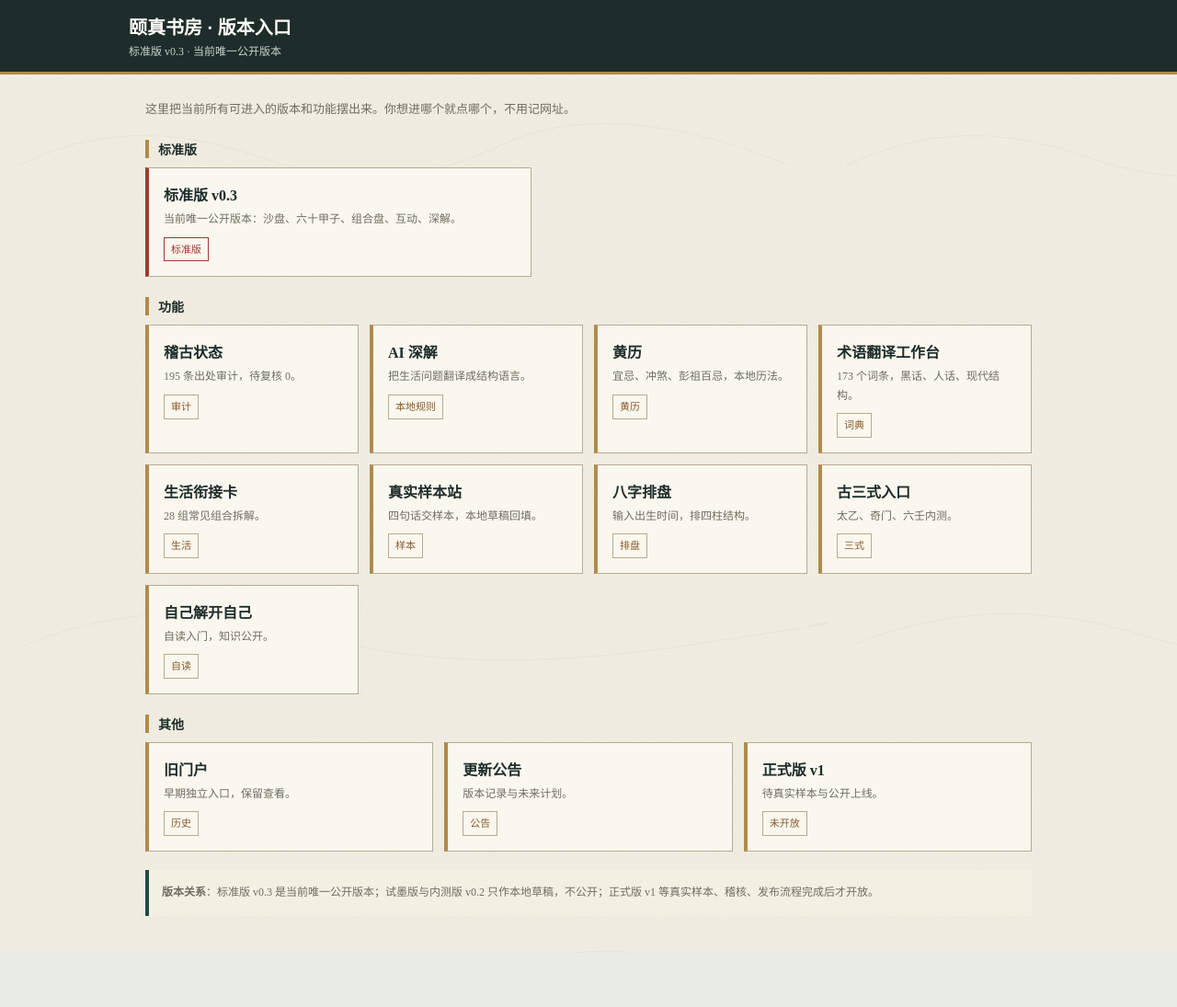
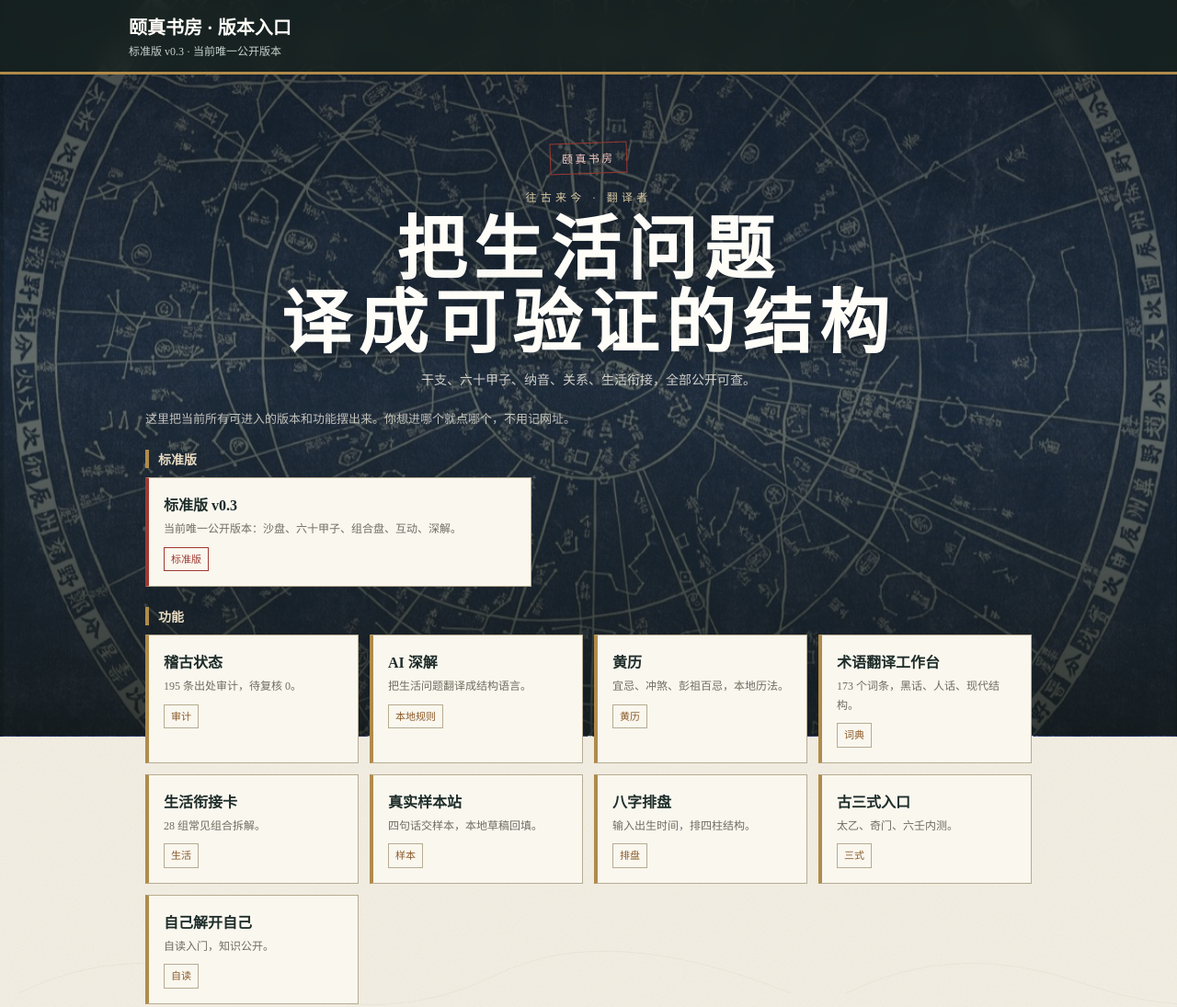
Before and after one commit to TatanChaos/-, a website: page 入口.html in a window 1280 px wide. Shown: the top 1095 px of the page at 92% size. Before the commit the page ends 1036 px from the top, so only its background shows below. Drawn offline with Linux system fonts and the light colour scheme.

Commit message:
入口页升级3A级电影开场与3D卡片

```diff
--- a/入口.html
+++ b/入口.html
@@ -31,21 +31,46 @@
     font-family: "PingFang SC", "Songti SC", "Noto Serif SC", "Microsoft YaHei", serif;
     letter-spacing: 0;
   }
+  body::before {
+    content: "";
+    position: fixed;
+    inset: 0;
+    z-index: -2;
+    background: url("assets/star-chart-portal.jpg") center / cover no-repeat;
+    animation: kenburns 34s ease-in-out infinite alternate;
+  }
+  body::after {
+    content: "";
+    position: fixed;
+    inset: 0;
+    z-index: -1;
+    background: linear-gradient(180deg, rgba(15, 22, 20, .78), rgba(25, 38, 34, .66), rgba(18, 24, 20, .86));
+  }
   header {
+    position: sticky;
+    top: 0;
+    z-index: 10;
     padding: 14px 18px;
-    background: var(--ink-deep);
+    background: rgba(23, 34, 30, .72);
+    backdrop-filter: blur(12px);
     border-bottom: 3px solid var(--gold);
     color: var(--paper-soft);
   }
   .head-inner { max-width: 1000px; margin: 0 auto; }
   .head-inner h1 { margin: 0; font-size: 20px; }
   .head-inner p { margin: 3px 0 0; font-size: 12px; color: #c7d3cd; }
-  main { width: min(100%, 1000px); margin: 0 auto; padding: 26px 18px 40px; }
-  .intro { margin: 0 0 20px; font-size: 13px; line-height: 1.8; color: var(--muted); }
+  main { position: relative; z-index: 1; width: min(100%, 1000px); margin: 0 auto; padding: 40px 18px 60px; }
+  .hero { padding: 34px 10px 18px; text-align: center; color: var(--paper-soft); animation: heroIn 1.1s ease both; }
+  .hero .kicker { font-size: 12px; letter-spacing: .36em; color: #d8c9a3; }
+  .hero h1 { margin: 10px 0 8px; font-family: "Songti SC", "STSong", "Noto Serif SC", serif; font-size: clamp(38px, 8vw, 76px); line-height: 1.05; letter-spacing: .1em; text-shadow: 0 6px 30px rgba(0,0,0,.38); }
+  .hero p { margin: 0; font-size: 14px; line-height: 1.8; color: rgba(247,242,230,.82); }
+  .hero .seal { display: inline-block; margin-bottom: 16px; padding: 7px 12px; border: 1px solid var(--red); color: #f3c7c1; font-size: 12px; letter-spacing: .2em; transform: rotate(-2deg); }
+  .intro { margin: 0 0 20px; font-size: 13px; line-height: 1.8; color: rgba(247,242,230,.75); }
   .cards {
     display: grid;
     grid-template-columns: repeat(auto-fit, minmax(220px, 1fr));
     gap: 12px;
+    perspective: 1200px;
   }
   .section-label {
     margin: 22px 0 10px;
@@ -53,10 +78,11 @@
     border-left: 4px solid var(--gold);
     font-size: 14px;
     font-weight: 700;
-    color: var(--ink-deep);
+    color: #e9dcc2;
   }
   .cards.one { grid-template-columns: minmax(220px, 420px); }
   .card {
+    position: relative;
     display: block;
     padding: 16px;
     background: var(--surface);
@@ -65,13 +91,25 @@
     text-decoration: none;
     color: var(--ink);
     transition: transform .18s ease, border-color .18s ease, box-shadow .18s ease, background .18s ease;
-    animation: rise .45s ease both;
+    animation: rise .45s ease backwards;
+    overflow: hidden;
   }
   .card:hover {
-    transform: translateY(-2px);
+    transform: translateY(-5px) rotateX(1.4deg) rotateY(-1.4deg) scale(1.01);
     border-left-color: var(--red);
     background: var(--paper-soft);
-    box-shadow: 0 8px 22px rgba(40, 35, 25, .10);
+    box-shadow: 0 18px 42px rgba(0, 0, 0, .30);
+  }
+  .card::after {
+    content: "";
+    position: absolute;
+    inset: 0;
+    pointer-events: none;
+    background: linear-gradient(115deg, transparent 35%, rgba(255,255,255,.22) 50%, transparent 65%);
+    transform: translateX(-120%);
+    transition: transform .6s ease;
+  }
+  .card:hover::after { transform: translateX(120%); }
   }
   .card:nth-child(2) { animation-delay: .04s; }
   .card:nth-child(3) { animation-delay: .08s; }
@@ -92,8 +130,17 @@
     from { opacity: 0; transform: translateY(8px); }
     to { opacity: 1; transform: translateY(0); }
   }
+  @keyframes kenburns {
+    from { transform: scale(1) translateY(0); }
+    to { transform: scale(1.08) translateY(-1.2%); }
+  }
+  @keyframes heroIn {
+    from { opacity: 0; transform: translateY(18px); }
+    to { opacity: 1; transform: translateY(0); }
+  }
   @media (prefers-reduced-motion: reduce) {
-    .card { animation: none; transition: none; }
+    body::before, .card, .hero { animation: none; }
+    .card { transition: none; }
   }
 </style>
 </head>
@@ -105,6 +152,12 @@
     </div>
   </header>
   <main>
+    <div class="hero">
+      <div class="seal">颐真书房</div>
+      <div class="kicker">往古来今 · 翻译者</div>
+      <h1>把生活问题<br>译成可验证的结构</h1>
+      <p>干支、六十甲子、纳音、关系、生活衔接，全部公开可查。</p>
+    </div>
     <p class="intro">这里把当前所有可进入的版本和功能摆出来。你想进哪个就点哪个，不用记网址。</p>
     <div class="section-label">标准版</div>
     <div class="cards one">
@@ -130,5 +183,18 @@
     </div>
     <div class="note"><strong>版本关系</strong>：标准版 v0.3 是当前唯一公开版本；试墨版与内测版 v0.2 只作本地草稿，不公开；正式版 v1 等真实样本、稽核、发布流程完成后才开放。</div>
   </main>
+  <script>
+    if (!matchMedia("(prefers-reduced-motion: reduce)").matches) {
+      document.querySelectorAll(".card").forEach(card => {
+        card.addEventListener("mousemove", e => {
+          const r = card.getBoundingClientRect();
+          const x = (e.clientX - r.left) / r.width - .5;
+          const y = (e.clientY - r.top) / r.height - .5;
+          card.style.transform = "translateY(-5px) rotateX(" + (-y * 4).toFixed(2) + "deg) rotateY(" + (x * 4).toFixed(2) + "deg) scale(1.01)";
+        });
+        card.addEventListener("mouseleave", () => { card.style.transform = ""; });
+      });
+    }
+  </script>
 </body>
 </html>
```
